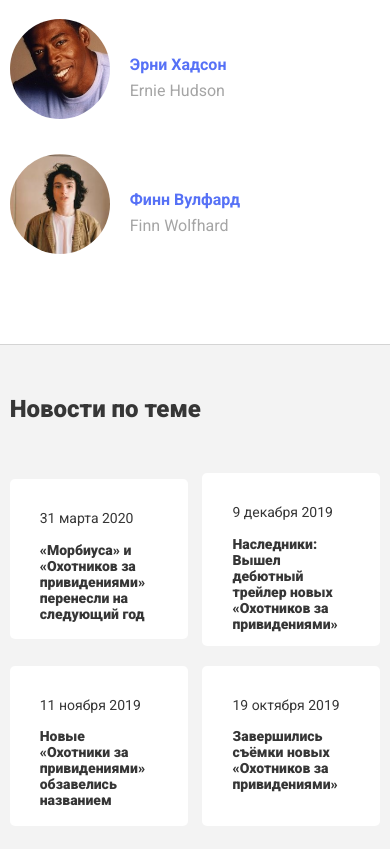
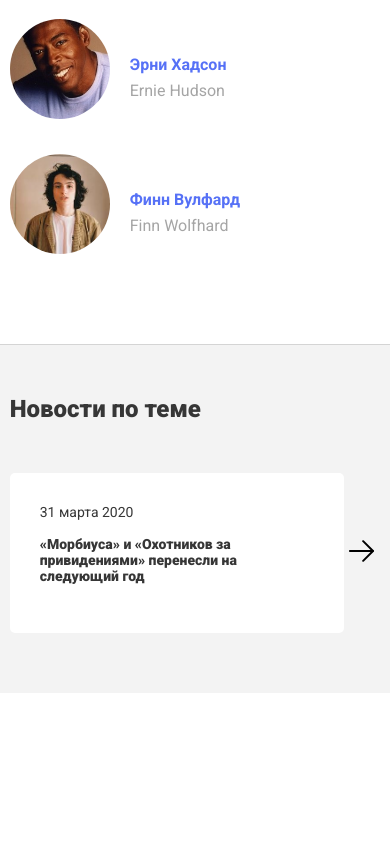
Before and after one commit to MiverMor/ghostbusters, a plain HTML site: page index.html in a window 390 px wide. Shown: the part 2376-3225 px from the top of the page. After the commit the page ends 3069 px from the top, so only its background shows below. Drawn offline with Linux system fonts and the light colour scheme.

Commit message:
create: clider news block

```diff
--- a/index.html
+++ b/index.html
@@ -11,6 +11,7 @@
       rel="stylesheet"
     />
     <link rel="stylesheet" href="css/jquery.fancybox.min.css" />
+    <link rel="stylesheet" href="css/swiper-bundle.min.css" />
     <link rel="stylesheet" href="css/style.css" />
   </head>
   <body>
@@ -249,15 +250,23 @@
     <section class="news">
       <div class="container">
         <h2 class="news__title">Новости по теме</h2>
-        <div class="news__cards">
+        <!-- Slider main container -->
+        <div class="swiper">
+          <!-- Additional required wrapper -->
+          <div class="swiper-wrapper">
+            <!-- Slides -->
+            <div class="swiper-slide">
               <div class="news__card">
                 <span class="news__card--date">31 марта 2020</span>
                 <h3 class="news__card--title">
-              «Морбиуса» и «Охотников за привидениями» перенесли на следующий
-              год
+                  «Морбиуса» и «Охотников за привидениями» перенесли на
+                  следующий год
                 </h3>
               </div>
               <!-- /.news__card -->
+            </div>
+            <!-- /.swiper slide -->
+            <div class="swiper-slide">
               <div class="news__card">
                 <span class="news__card--date">9 декабря 2019</span>
                 <h3 class="news__card--title">
@@ -266,6 +275,9 @@
                 </h3>
               </div>
               <!-- /.news__card -->
+            </div>
+            <!-- /.swiper slide -->
+            <div class="swiper-slide">
               <div class="news__card">
                 <span class="news__card--date">11 ноября 2019</span>
                 <h3 class="news__card--title">
@@ -273,6 +285,9 @@
                 </h3>
               </div>
               <!-- /.news__card -->
+            </div>
+            <!-- /.swiper slide -->
+            <div class="swiper-slide">
               <div class="news__card">
                 <span class="news__card--date">19 октября 2019</span>
                 <h3 class="news__card--title">
@@ -281,12 +296,20 @@
               </div>
               <!-- /.news__card -->
             </div>
-        <!-- /.news__cards -->
+            <!-- /.swiper slide -->
+          </div>
+          <!-- /.swiper-wrapper -->
+          <button class="news__button--next">
+            <img src="img/icons/arrow.svg" alt="Icon: Arrow" />
+          </button>
+        </div>
+        <!-- /.swiper -->
       </div>
       <!-- /.container -->
     </section>
     <script src="js/jquery-3.7.1.min.js"></script>
     <script src="js/jquery.fancybox.min.js"></script>
+    <script src="js/swiper-bundle.min.js"></script>
     <script src="js/main.js"></script>
   </body>
 </html>
--- a/js/main.js
+++ b/js/main.js
@@ -5,4 +5,28 @@ $(document).ready(function () {
     mMenu.toggleClass("active");
     $('body').toggleClass("no-scroll");
   });
+
+  const Myswiper = new Swiper('.swiper', {
+  // Optional parameters
+  slidesPerView: 4,
+  spaceBetween: 25,
+  loop: true,
+
+  breakpoints: {
+    992: {
+      slidesPerView: 4,
+    },
+    768: {
+      slidesPerView: 2,
+    },
+    320: {
+      slidesPerView: 1,
+      navigation: {
+        nextEl: ".news__button--next",
+      },
+    },
+  }
+
+
 });
+});
--- a/sass/_media.sass
+++ b/sass/_media.sass
@@ -129,6 +129,9 @@
     padding: 50px 0 70px 0
   .news
     padding: 50px 0 70px 0
+    &__button
+      &--next
+        display: block
 @media (max-width: 576px)
   .container
     width: 95%
--- a/sass/blocks/_news.sass
+++ b/sass/blocks/_news.sass
@@ -14,6 +14,7 @@
     flex-wrap: wrap
   &__card
     flex-basis: 23%
+    max-width: 90%
     min-height: 160px
     background-color: #fff
     padding: 30px 30px 0 30px
@@ -27,3 +28,15 @@
       font-size: 14px
       line-height: 16px
       margin-top: 14px
+  &__button
+    &--next
+      display: none
+      min-height: 160px
+      background-color: transparent
+      border: none
+      position: absolute
+      top: 0
+      right: 0
+      z-index: 10
+      cursor: pointer
+      // transform: translateY(-50%)
```
Also changed, not shown: css/style.css, img/icons/arrow.svg (added), 1 other file. Lines whose indentation alone changed are shown as unchanged.
